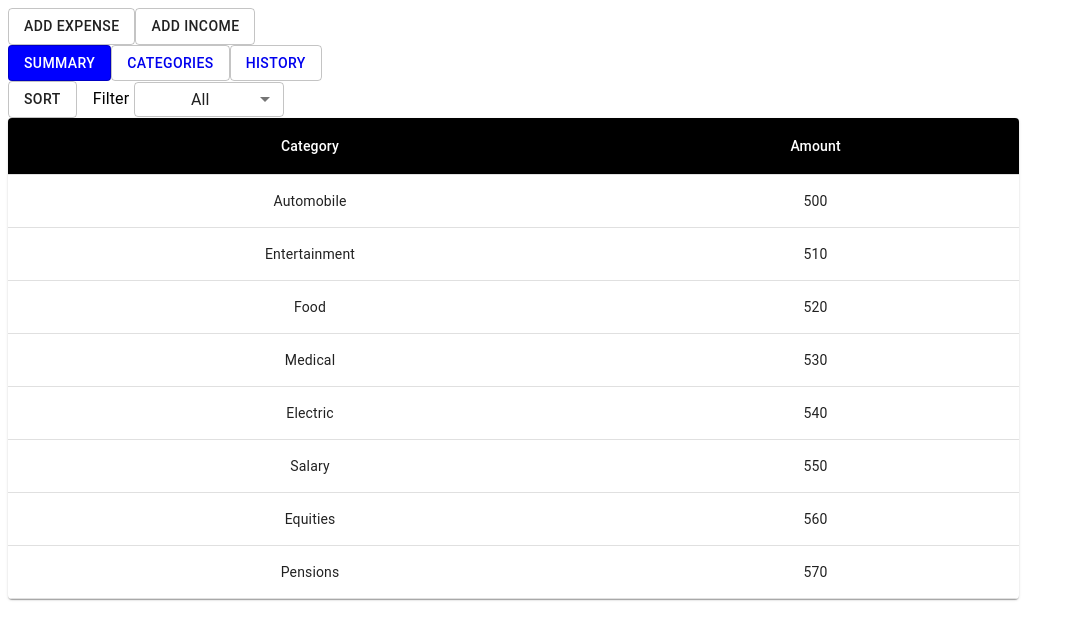
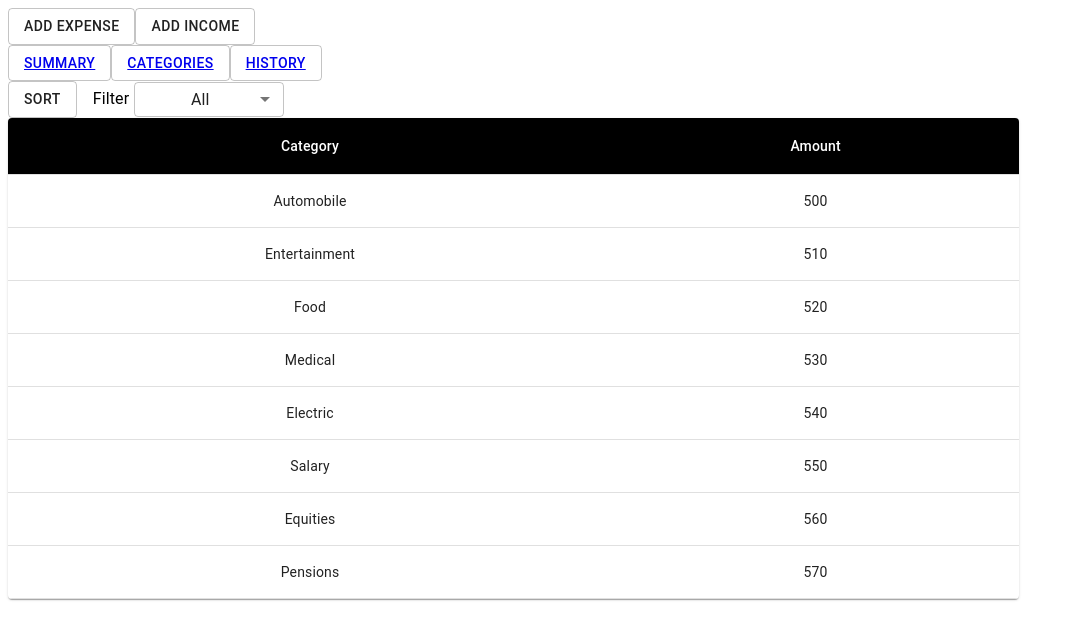
Before and after one commit to LuizaAv/aca-final-project-lge, a React (Create React App) app: page / in a window 1280 px wide. Shown: the top 640 px of the page, without its empty margins (0-1076 px from the left). Built offline with nearby package versions, Linux system fonts and the light colour scheme.

Commit message:
feat(*) added propTypes

```diff
--- a/src/Components/Filter/Filter.js
+++ b/src/Components/Filter/Filter.js
@@ -1,4 +1,5 @@
 import React from 'react';
+import propTypes from 'prop-types';
 import Select from '@material-ui/core/Select';
 import MenuItem from '@material-ui/core/MenuItem';
 import FormControlLabel from '@material-ui/core/FormControlLabel';
@@ -44,3 +45,8 @@ export default function Filter({ filterType, setFilterType }) {
     </>
   );
 }
+
+Filter.propTypes = {
+  filterType: propTypes.string.isRequired,
+  setFilterType: propTypes.func.isRequired,
+};
--- a/src/Components/Sort/Sort.js
+++ b/src/Components/Sort/Sort.js
@@ -1,8 +1,8 @@
 import React from 'react';
+import propTypes from 'prop-types';
 import Button from '@material-ui/core/Button';
 
 export default function Sort({ isAscending, setIsAscending }) {
-
   const handleClick = () => {
     setIsAscending(!isAscending);
   };
@@ -13,3 +13,8 @@ export default function Sort({ isAscending, setIsAscending }) {
     </Button>
   );
 }
+
+Sort.propTypes = {
+  isAscending: propTypes.bool.isRequired,
+  setIsAscending: propTypes.func.isRequired,
+};
--- a/src/pages/Main.js
+++ b/src/pages/Main.js
@@ -17,7 +17,6 @@ const initialState = {
   budget: [...budget],
 };
 
-
 export default function Main() {
   const [state, dispatch] = useReducer(reducer, initialState);
 
@@ -25,14 +24,14 @@ export default function Main() {
     <StoreContext.Provider value={{ state, dispatch }}>
       <AddBudget />
 
-      <Button style={{background:'blue'}} variant="outlined">
-        <Link style={{textDecoration:'none',color:'white'}} to="/">Summary</Link>
+      <Button variant="outlined">
+        <Link to="/">Summary</Link>
       </Button>
       <Button variant="outlined">
-        <Link style={{textDecoration:'none'}} to="/Categories">Categories</Link>
+        <Link to="/Categories">Categories</Link>
       </Button>
       <Button variant="outlined">
-        <Link style={{textDecoration:'none'}} to="/History">History</Link>
+        <Link to="/History">History</Link>
       </Button>
 
       <Switch>
```
Also changed, not shown: src/pages/History/Emptyhistorypage.js (+13 -13 lines).
